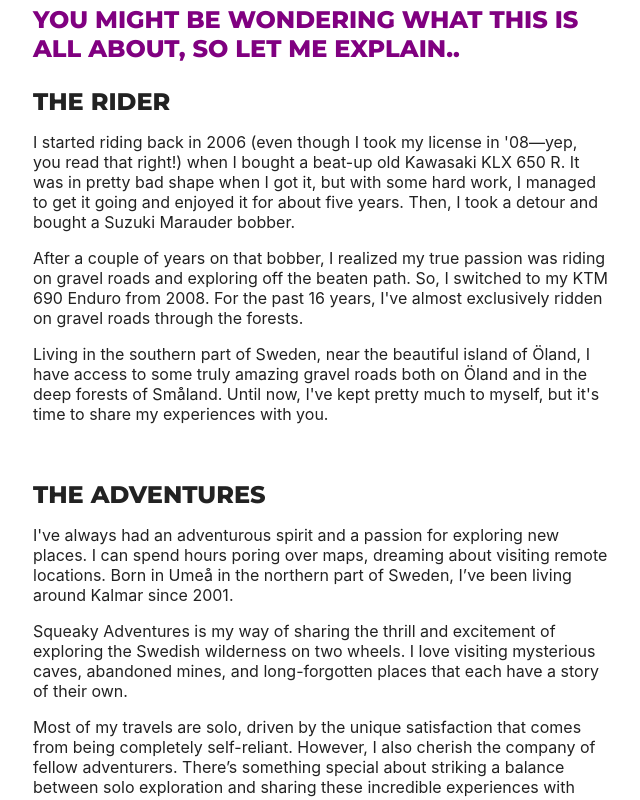
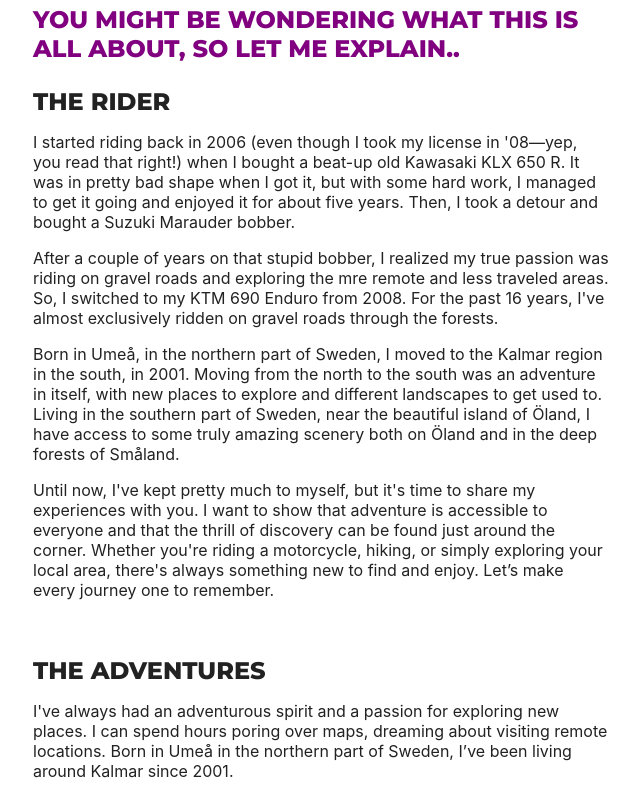
Before and after one commit to fgranvik/squeaky, a React (Create React App) app: page /about in a window 1280 px wide. Shown: the part 454-1254 px from the top of the page, without its empty margins (223-863 px from the left). Built offline with nearby package versions, Linux system fonts and the light colour scheme.

Commit message:
update About

```diff
--- a/src/pages/about/about.tsx
+++ b/src/pages/about/about.tsx
@@ -56,18 +56,29 @@ const About: React.FC = () => {
           </Text>
 
           <Text type="p">
-            After a couple of years on that bobber, I realized my true passion
-            was riding on gravel roads and exploring off the beaten path. So, I
-            switched to my KTM 690 Enduro from 2008. For the past 16 years, I've
-            almost exclusively ridden on gravel roads through the forests.
+            After a couple of years on that stupid bobber, I realized my true
+            passion was riding on gravel roads and exploring the mre remote and
+            less traveled areas. So, I switched to my KTM 690 Enduro from 2008.
+            For the past 16 years, I've almost exclusively ridden on gravel
+            roads through the forests.
           </Text>
 
           <Text type="p">
-            Living in the southern part of Sweden, near the beautiful island of
-            Öland, I have access to some truly amazing gravel roads both on
-            Öland and in the deep forests of Småland. Until now, I've kept
-            pretty much to myself, but it's time to share my experiences with
-            you.
+            Born in Umeå, in the northern part of Sweden, I moved to the Kalmar
+            region in the south, in 2001. Moving from the north to the south was
+            an adventure in itself, with new places to explore and different
+            landscapes to get used to. Living in the southern part of Sweden,
+            near the beautiful island of Öland, I have access to some truly
+            amazing scenery both on Öland and in the deep forests of Småland.
+          </Text>
+
+          <Text type="p">
+            Until now, I've kept pretty much to myself, but it's time to share
+            my experiences with you. I want to show that adventure is accessible
+            to everyone and that the thrill of discovery can be found just
+            around the corner. Whether you're riding a motorcycle, hiking, or
+            simply exploring your local area, there's always something new to
+            find and enjoy. Let’s make every journey one to remember.
           </Text>
           <Margin bottom={32} />
         </Content>
```
